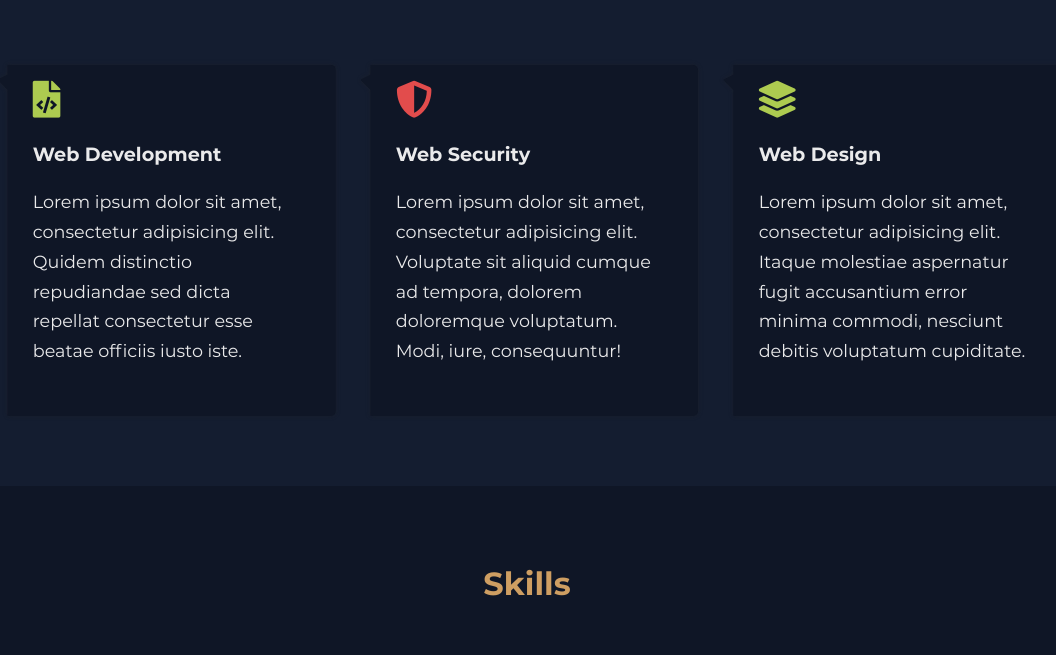
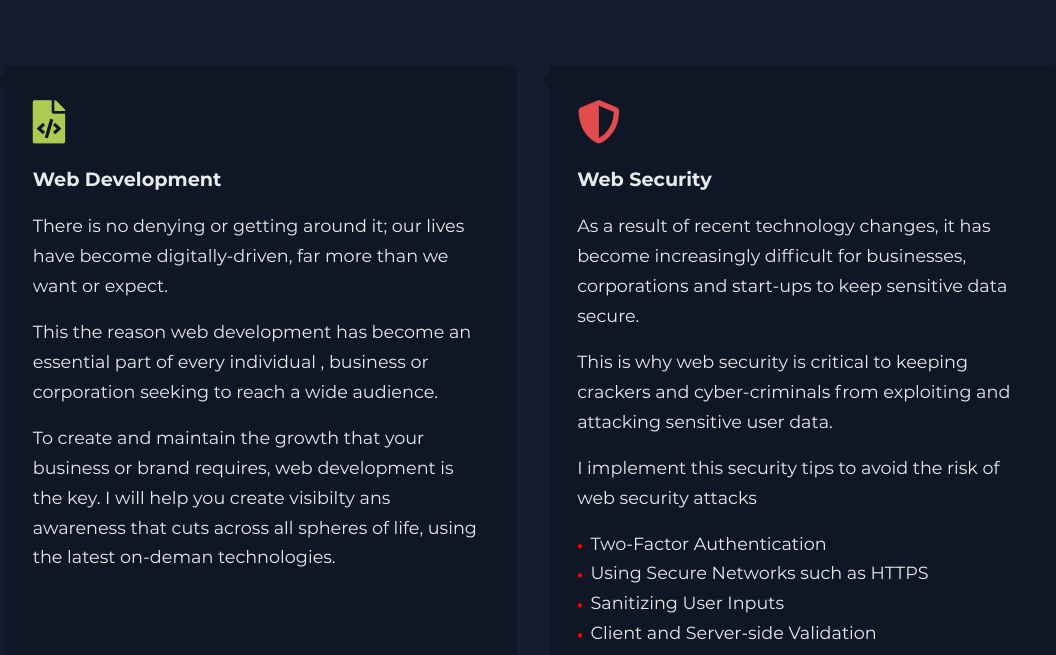
Before and after one commit to firerum/Portfolio, a plain HTML site: page index.html in a window 1280 px wide. Shown: the part 1625-2280 px from the top of the page, without its empty margins (113-1169 px from the left). Drawn offline with Linux system fonts and the light colour scheme.

Commit message:
changed the lorem ipsum text to real content

```diff
--- a/index.html
+++ b/index.html
@@ -74,21 +74,33 @@
                         <div class="design">
                             <i class="fas fa-file-code"></i>
                             <h3>web development</h3>
-                            <p>Lorem ipsum dolor sit amet, consectetur adipisicing elit. Quidem distinctio repudiandae sed dicta repellat consectetur esse beatae officiis iusto iste.</p>
+                            <p>There is no denying or getting around it; our lives have become digitally-driven, far more than we want or expect.</p>
+                            <p>This the reason web development has become an essential part of every individual , business or corporation seeking to reach a wide audience.</p>
+                            <p>To create and maintain the growth that your business or brand requires, web development is the key. I will help you create visibilty ans awareness that cuts across all spheres of life, using the latest on-deman technologies.</p>
                         </div>
                     </div>
                     <div class="web-sec">
                         <div class="design">
                             <i class="fas fa-shield-alt"></i>
                             <h3>web security</h3>
-                            <p>Lorem ipsum dolor sit amet, consectetur adipisicing elit. Voluptate sit aliquid cumque ad tempora, dolorem doloremque voluptatum. Modi, iure, consequuntur!</p>
+                            <p>As a result of recent technology changes, it has become increasingly difficult for businesses, corporations and start-ups to keep sensitive data secure.</p>
+                            <p>This is why web security is critical to keeping crackers and cyber-criminals from exploiting and attacking sensitive user data.</p>
+                            <p>I implement this security tips to avoid the risk of web security attacks</p>
+                            <ul>
+                                <li>Two-Factor Authentication</li>
+                                <li>Using Secure Networks such as HTTPS</li>
+                                <li>Sanitizing User Inputs</li>
+                                <li>Client and Server-side Validation</li>
+                                <li>Encrypting Sensitive User Data</li>
+                            </ul>
                         </div>
                     </div>
                     <div class="web-design">
                         <div class="design">
                             <i class="fas fa-layer-group"></i>
                             <h3>web design</h3>
-                            <p>Lorem ipsum dolor sit amet, consectetur adipisicing elit. Itaque molestiae aspernatur fugit accusantium error minima commodi, nesciunt debitis voluptatum cupiditate.</p>
+                            <p>Every bit and part of your websites is considered greatly when designing. A well designed website / web application is a critical mainstay to a succesful brand. It impacts how audiences perceive your brands and which may help form an impression on prospective clients.</p>
+                            <p>While <span class="unique">User Interface</span> helps you catch clients's attention, <span class="unique">User Experince is what keeps them loyal to your brand. This is why I pay great attention into creating and crafting the optimal user experience.</span></p>
                         </div>
                     </div>
                 </section>
--- a/scss/reset.scss
+++ b/scss/reset.scss
@@ -45,7 +45,7 @@ html {
 
 body {
     font-family: montserrat, Arial, helvetica, sans-serif;
-    font-size: 0.9rem;
+    font-size: 0.8rem;
     line-height: 1.7;
     display: flex;
     flex-direction: column;
--- a/scss/style.scss
+++ b/scss/style.scss
@@ -405,13 +405,13 @@ main.content {
         .design {
             text-align: left;
             position: relative;
-            padding: 1em 2em;
+            padding: 2em 2em;
             margin-bottom: 1rem;
             height: 100%;
             width: 100%;
             border-radius: var(--pry-radius);
             background-color: var(--deep-bg);
-            clip-path: polygon(10px 0px, 10px 10px, 0px 15px, 10px 25px, 10px 100%, 100% 100%, 100% 0% );
+            clip-path: polygon(7px 0px, 7px 10px, 0px 15px, 7px 25px, 7px 100%, 100% 100%, 100% 0% );
             position: relative;
         }
 
@@ -422,8 +422,19 @@ main.content {
         }
 
         i {
-            font-size: 2.3rem;
+            font-size: 2.7rem;
             filter: var(--icon-shadow);
+        }
+
+
+        li::before {
+            content: "\2022";
+            width: 20px;
+            height: 10px;
+            color: red;
+            font-size: 0.8rem;
+            font-weight: 900;
+            margin-right: 8px;
         }
 
     }
@@ -1003,7 +1014,7 @@ footer.glossary {
     main.content {
 
         #services {
-            grid-template-columns: repeat(3, 1fr);
+            grid-template-columns: repeat(2, 1fr);
         }
 
         #portfolio {
```
Also changed, not shown: scss/style.css, 1 other file.
